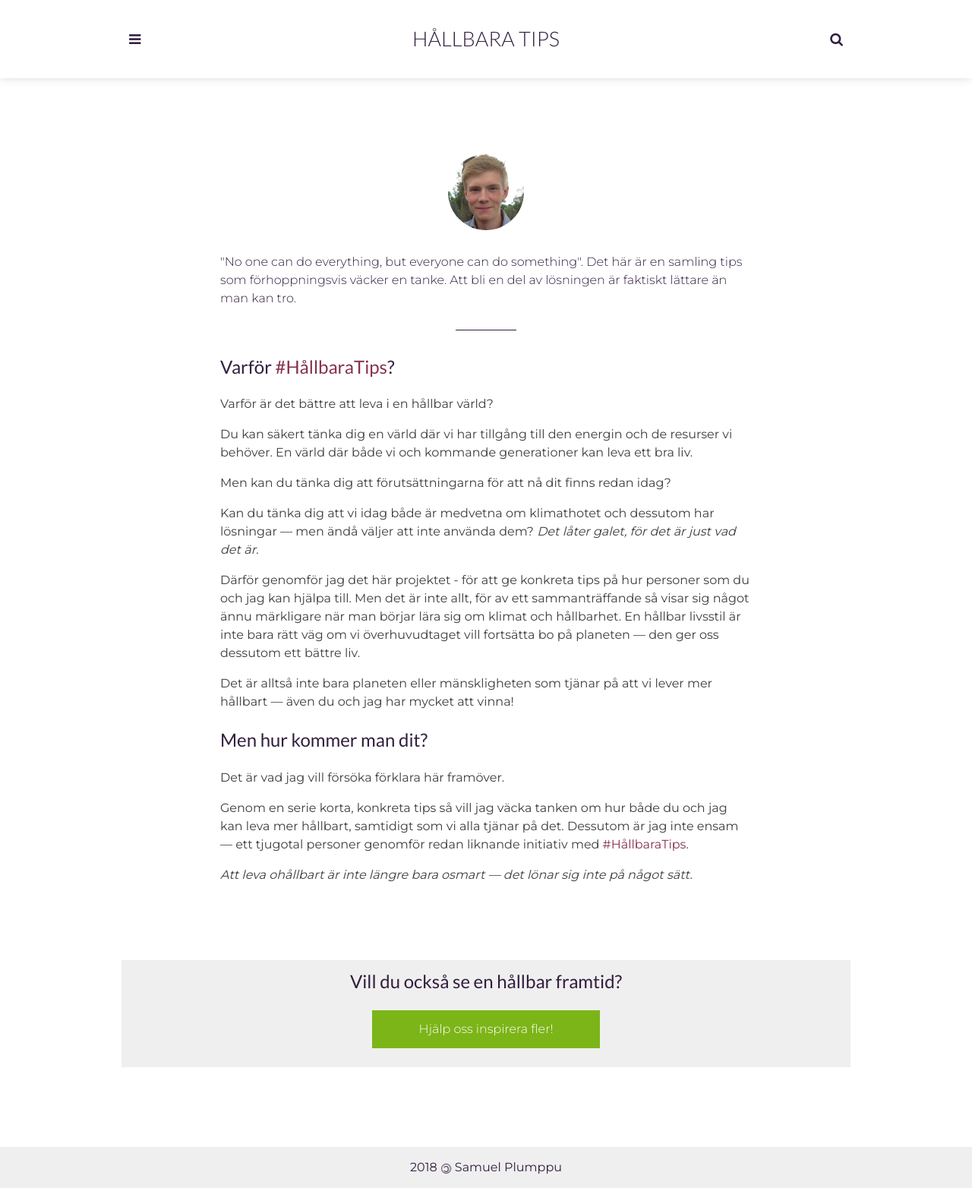
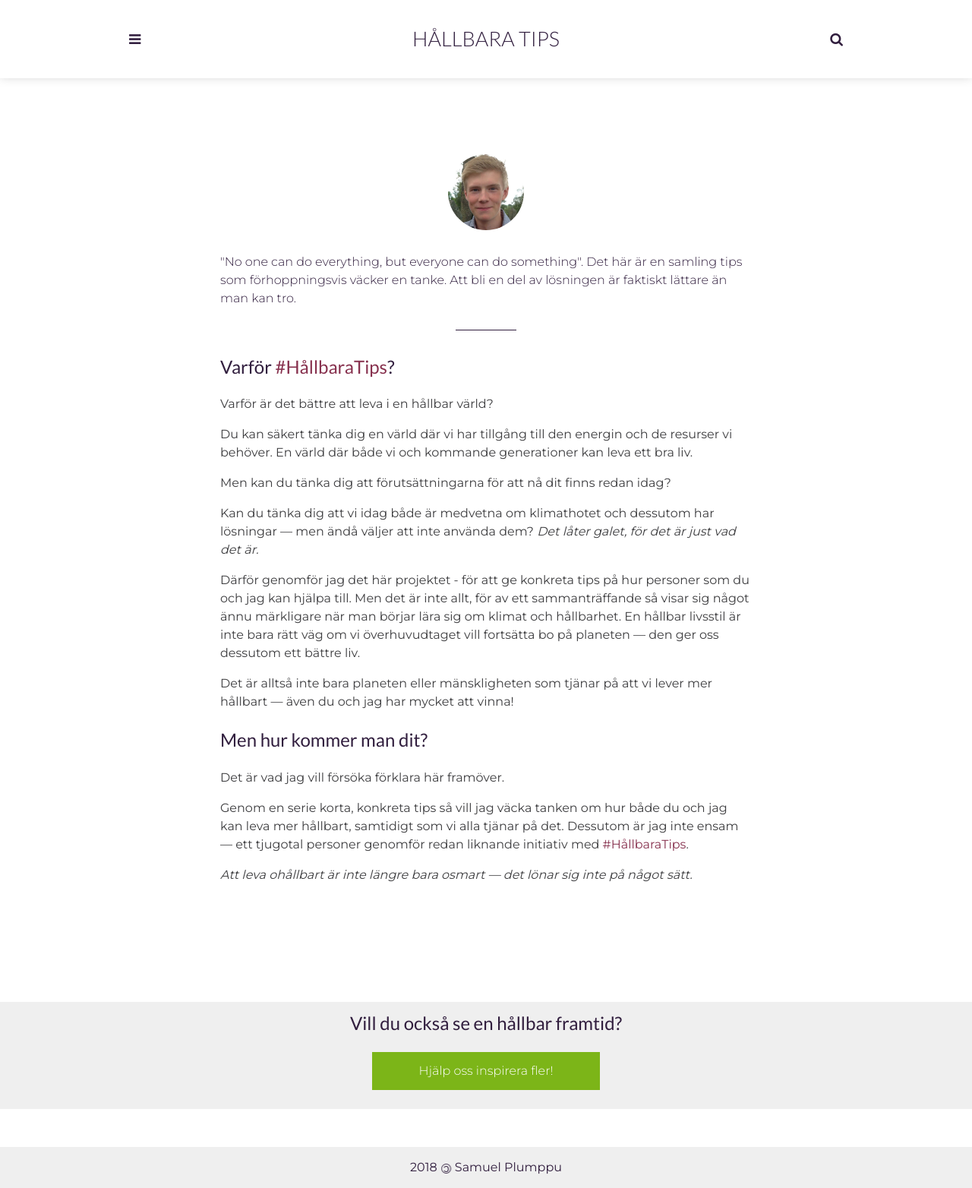
Before and after one commit to Greenheart/tips, a Jekyll site: the page built from _pages/why.html, in a window 1280 px wide. Shown: the whole page at 76% size. Built offline with Jekyll 4.4.1, drawn with Linux system fonts in a browser that asks for light colours.

Commit message:
Improve how the take action component is rendered.
It's now added with a similar style to all pages using the `home-page` layout except the page it links to - /join

```diff
--- a/_layouts/home-page.html
+++ b/_layouts/home-page.html
@@ -8,7 +8,7 @@ layout: default
     {% include search.html %}
     {% include pagination.html %}
   </div>
-  {% if page.url == '/' %}
+  {% if page.url != '/join' %}
     {% include join-us.html %}
   {% endif %}
   {% include footer.html %}
--- a/_pages/how.html
+++ b/_pages/how.html
@@ -47,5 +47,3 @@ permalink: /how
     </section>
   </div>
 </div>
-
-{% include join-us.html %}
--- a/_pages/why.html
+++ b/_pages/why.html
@@ -34,5 +34,3 @@ permalink: /why
     </section>
   </div>
 </div>
-
-{% include join-us.html %}
--- a/index.html
+++ b/index.html
@@ -1,6 +1,8 @@
 ---
 layout: home-page
 ---
+
+{% if page.url == '/' %}
   <section class="homepage-intro">
     <h1>Välkommen!</h1>
     <p>Hållbara Tips är precis vad det låter som &mdash; en samling korta, konkreta tips för hur personer som du och jag kan leva mer hållbart.</p>
@@ -19,6 +21,7 @@ layout: home-page
       <a href="{{ site.baseurl }}/why">Varför jag deltar</a>
     </div>
   </section>
+{% endif %}
 
 <ol class="post-card-box clearfix">
   {% for post in paginator.posts %}
```
Lines whose indentation alone changed are shown as unchanged.
